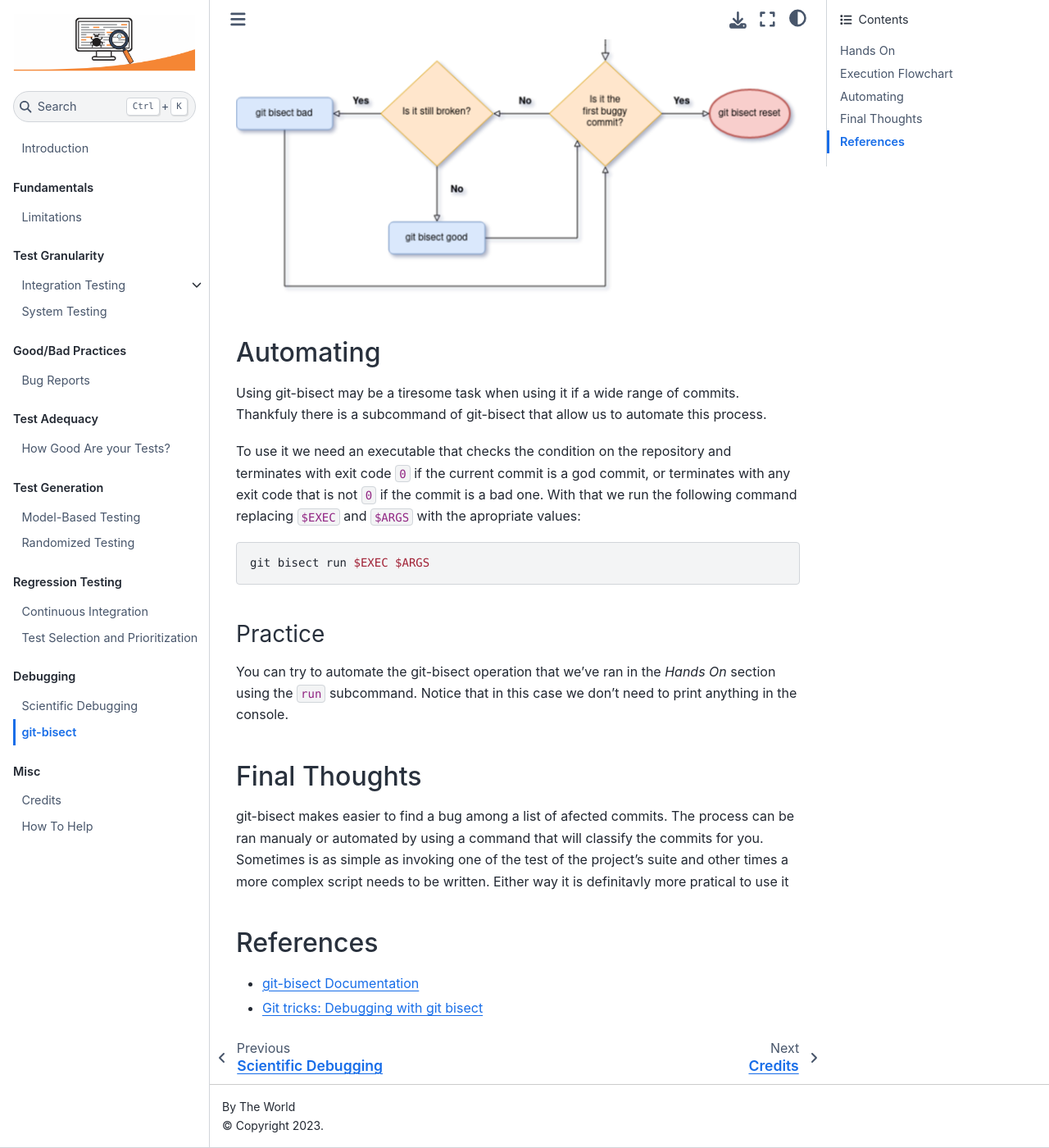
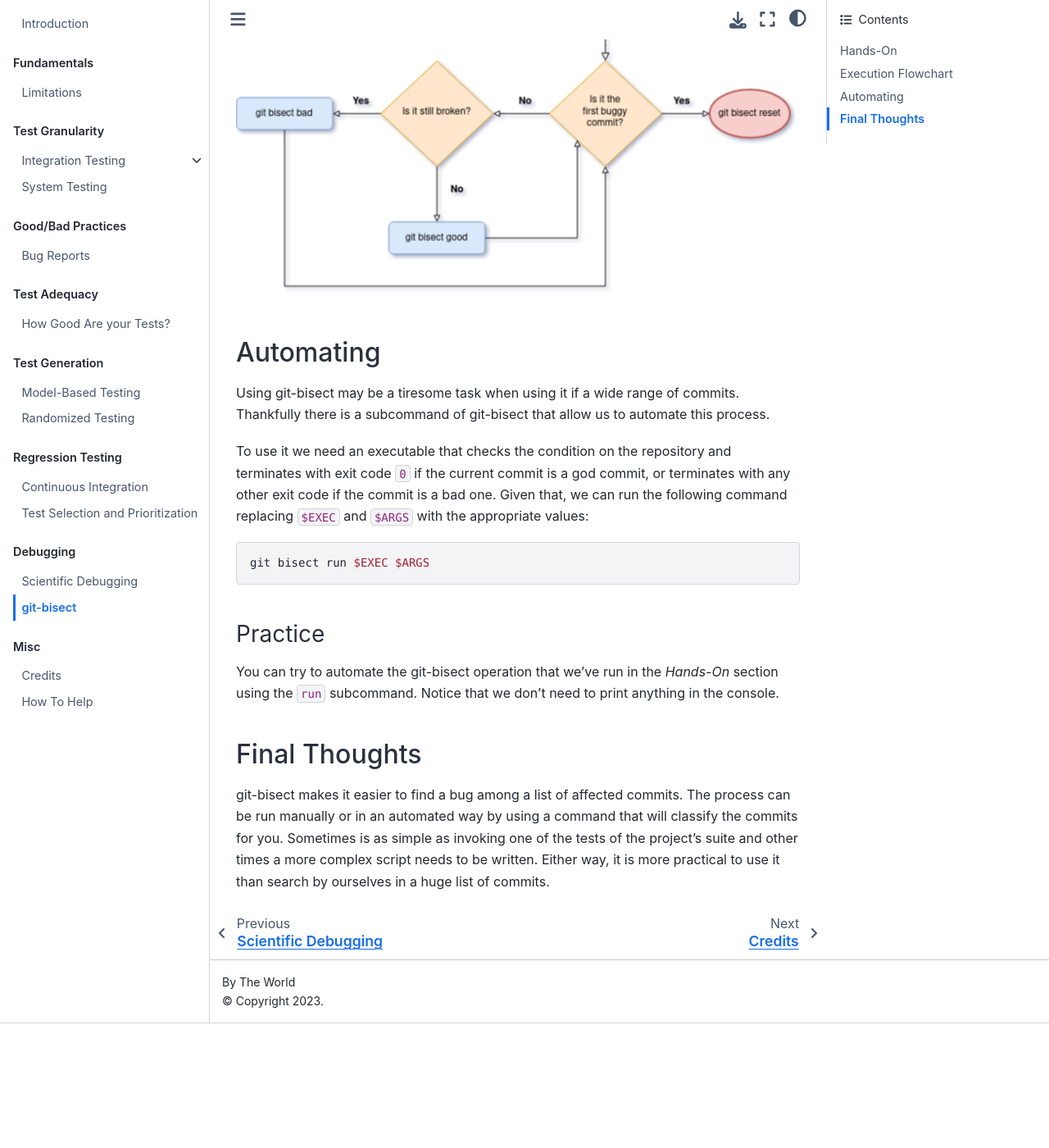
Before and after one commit to STAR-RG/practical_testing_book, a Jupyter Book: the page built from debugging/gitbisect.md, in a window 1280 px wide and 1400 px high, scrolled down 1144 px. Shown: the whole window at 82% size. Built offline with Jupyter Book 1.0.4 settings and Sphinx 7.4.7 and the Sphinx Book theme 1.1.4, drawn with Linux system fonts in a browser that asks for light colours; pages that are not in the unit, such as notebooks, are missing from menus; after the commit the page ends 2392 px from its top, so only the background shows below that; some of the changed text lies outside the part shown.

Commit message:
fix(git-bisect): typos
Signed-off-by: Pedro Tôrres <t0rr3sp3dr0@gmail.com>

````diff
--- a/debugging/gitbisect.md
+++ b/debugging/gitbisect.md
@@ -20,9 +20,9 @@ We can better visualize the execution of a git-bisect operation in the following
 
 ## Automating
 
-Using git-bisect may be a tiresome task when using it if a wide range of commits. Thankfuly there is a subcommand of git-bisect that allow us to automate this process.
+Using git-bisect may be a tiresome task when using it if a wide range of commits. Thankfully there is a subcommand of git-bisect that allow us to automate this process.
 
-To use it we need an executable that checks the condition on the repository and terminates with exit code `0` if the current commit is a god commit, or terminates with any exit code that is not `0` if the commit is a bad one. With that we run the following command replacing `$EXEC` and `$ARGS` with the apropriate values:
+To use it we need an executable that checks the condition on the repository and terminates with exit code `0` if the current commit is a god commit, or terminates with any other exit code if the commit is a bad one. Given that, we can run the following command replacing `$EXEC` and `$ARGS` with the appropriate values:
 
 ```bash
 git bisect run $EXEC $ARGS
@@ -30,13 +30,8 @@ git bisect run $EXEC $ARGS
 
 ### Practice
 
-You can try to automate the git-bisect operation that we've ran in the _Hands On_ section using the `run` subcommand. Notice that in this case we don't need to print anything in the console.
+You can try to automate the git-bisect operation that we've run in the _Hands-On_ section using the `run` subcommand. Notice that we don't need to print anything in the console.
 
 ## Final Thoughts
 
-git-bisect makes easier to find a bug among a list of afected commits. The process can be ran manualy or automated by using a command that will classify the commits for you. Sometimes is as simple as invoking one of the test of the project's suite and other times a more complex script needs to be written. Either way it is definitavly more pratical to use it
-
-## References
-
-- [git-bisect Documentation](https://git-scm.com/docs/git-bisect)
-- [Git tricks: Debugging with git bisect](https://goiabada.blog/git-tricks-debugging-with-git-bisect-78f72807436f)
+git-bisect makes it easier to find a bug among a list of affected commits. The process can be run manually or in an automated way by using a command that will classify the commits for you. Sometimes is as simple as invoking one of the tests of the project's suite and other times a more complex script needs to be written. Either way, it is more practical to use it than search by ourselves in a huge list of commits.
````
Also changed, not shown: other parts of debugging/gitbisect.md (+2 -2 lines).
